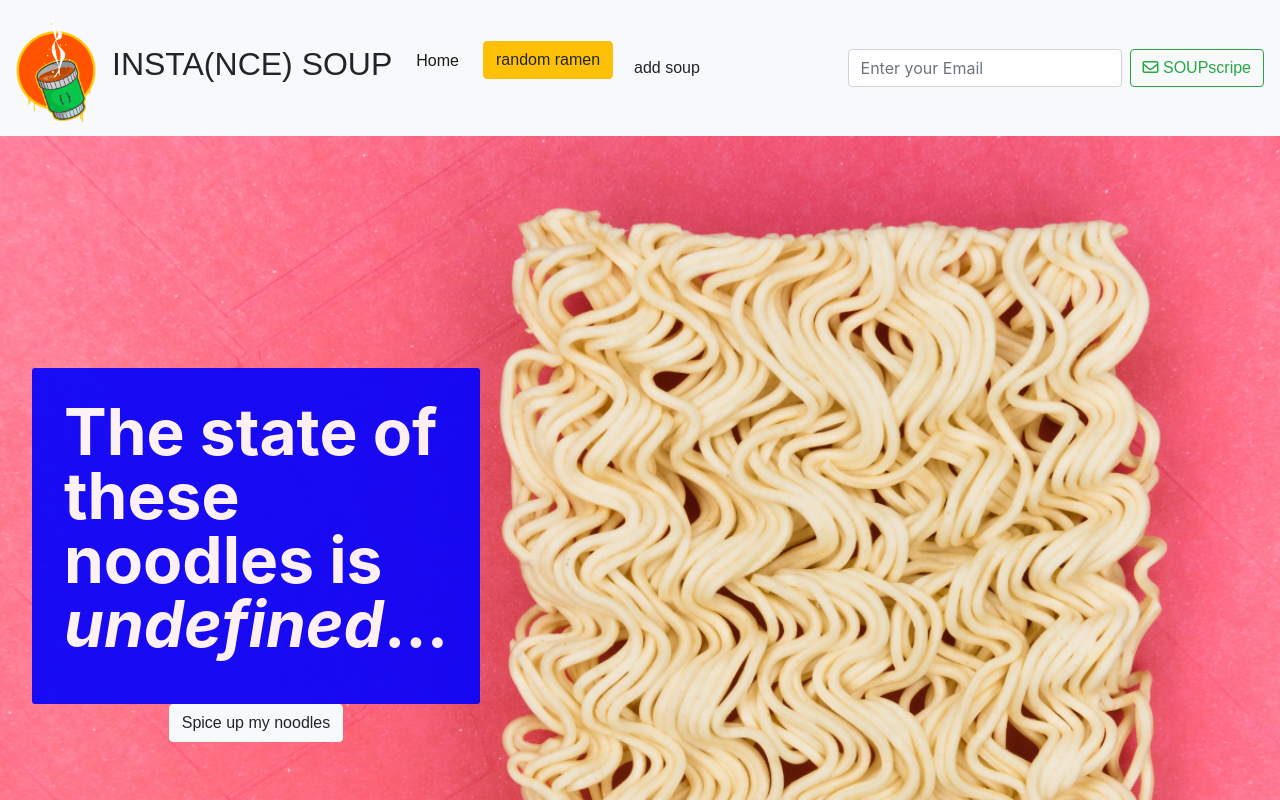
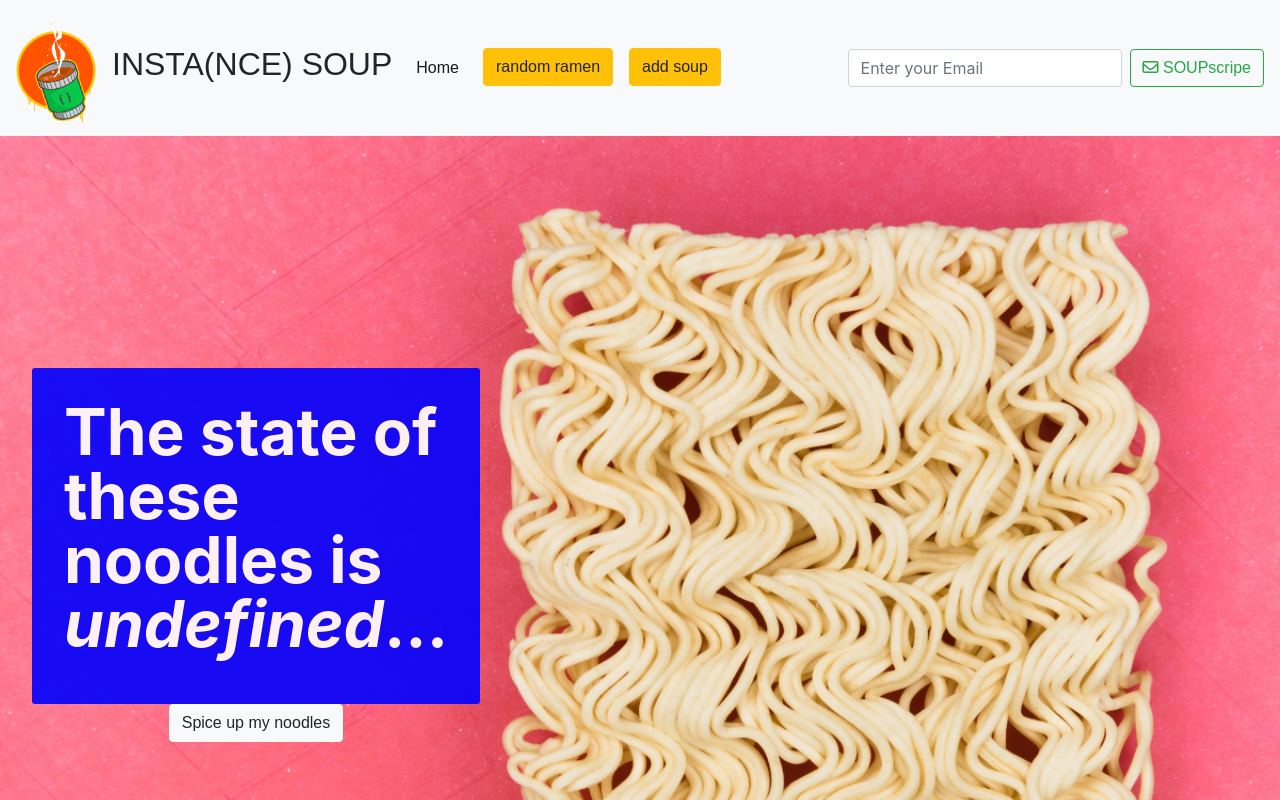
Before and after one commit to GoeranLE/instance-soup-fe, a React (Create React App) app: page /404 in a window 1280 px wide. Shown: the top 800 px of the page. Built offline with nearby package versions, Linux system fonts and the light colour scheme.

Commit message:
add soup fix

```diff
--- a/src/Components/NavBar.js
+++ b/src/Components/NavBar.js
@@ -34,14 +34,16 @@ export default function NavBar() {
           <ul className="navbar-nav mr-auto">
             <li className="nav-item active">
               <Link className="nav-link mr-3 home" to="/projects">
-                Home <span className="sr-only">(current)</span>
+                Home
               </Link>
             </li>
             <li className="nav-item">
-              <button type="button" className="btn btn-warning" onClick={() => history.push(`/projects/${Math.floor(Math.random()*8) + 1}`)}>random ramen</button>
+              <button type="button" className="btn btn-warning mr-3" onClick={() => history.push(`/projects/${Math.floor(Math.random()*8) + 1}`)}>random ramen</button>
             </li>
-            <li className="nav-item">
-              <Link className="nav-link mr-3 home" to="/add-soup"><button type="button" className="btn btn-warnin">add soup</button></Link>
+            <li className="nav-item active">
+              <Link className="btn btn-warning my-2 my-sm-0orm-inline my-2 my-lg-0" to="/add-soup">
+              add soup
+              </Link>
             </li>
           </ul>
           <form class="form-inline my-2 my-lg-0">
```
